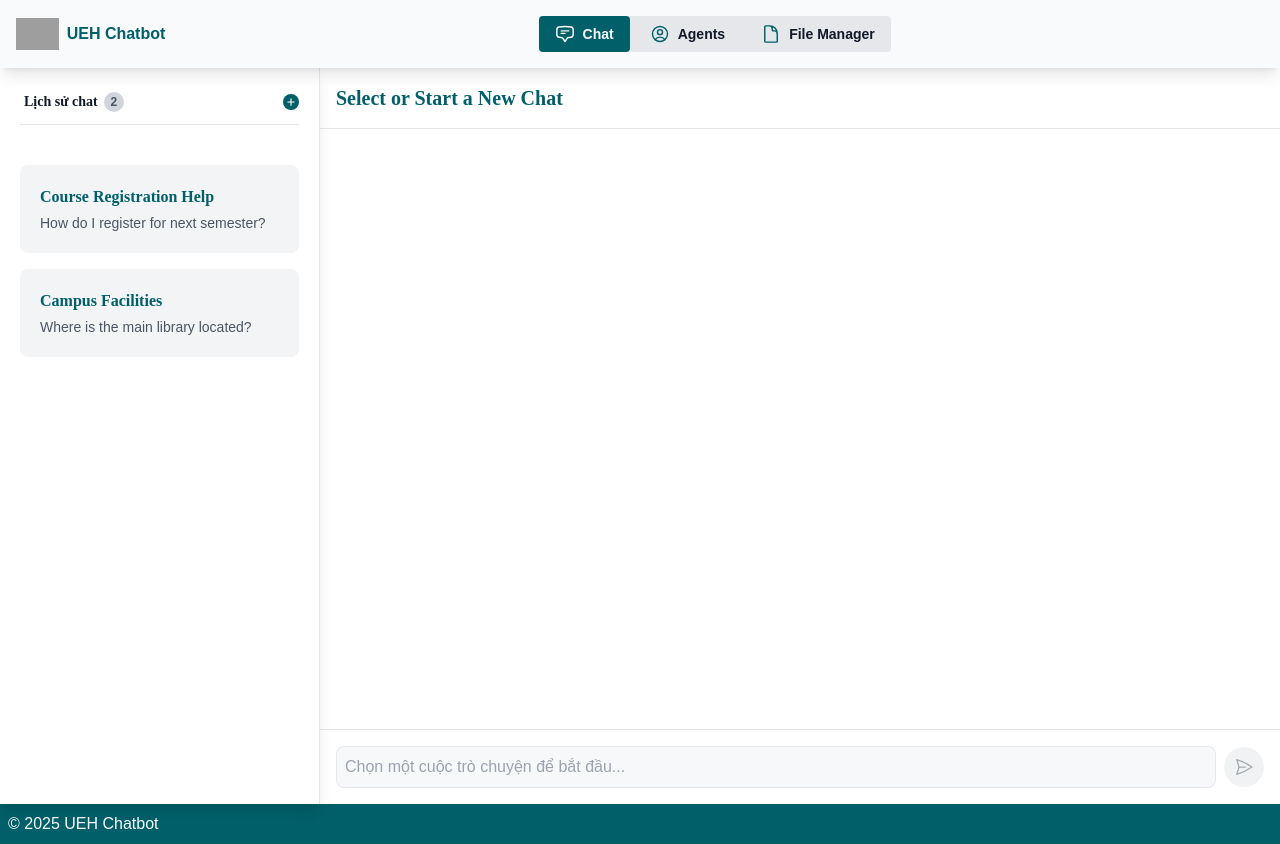
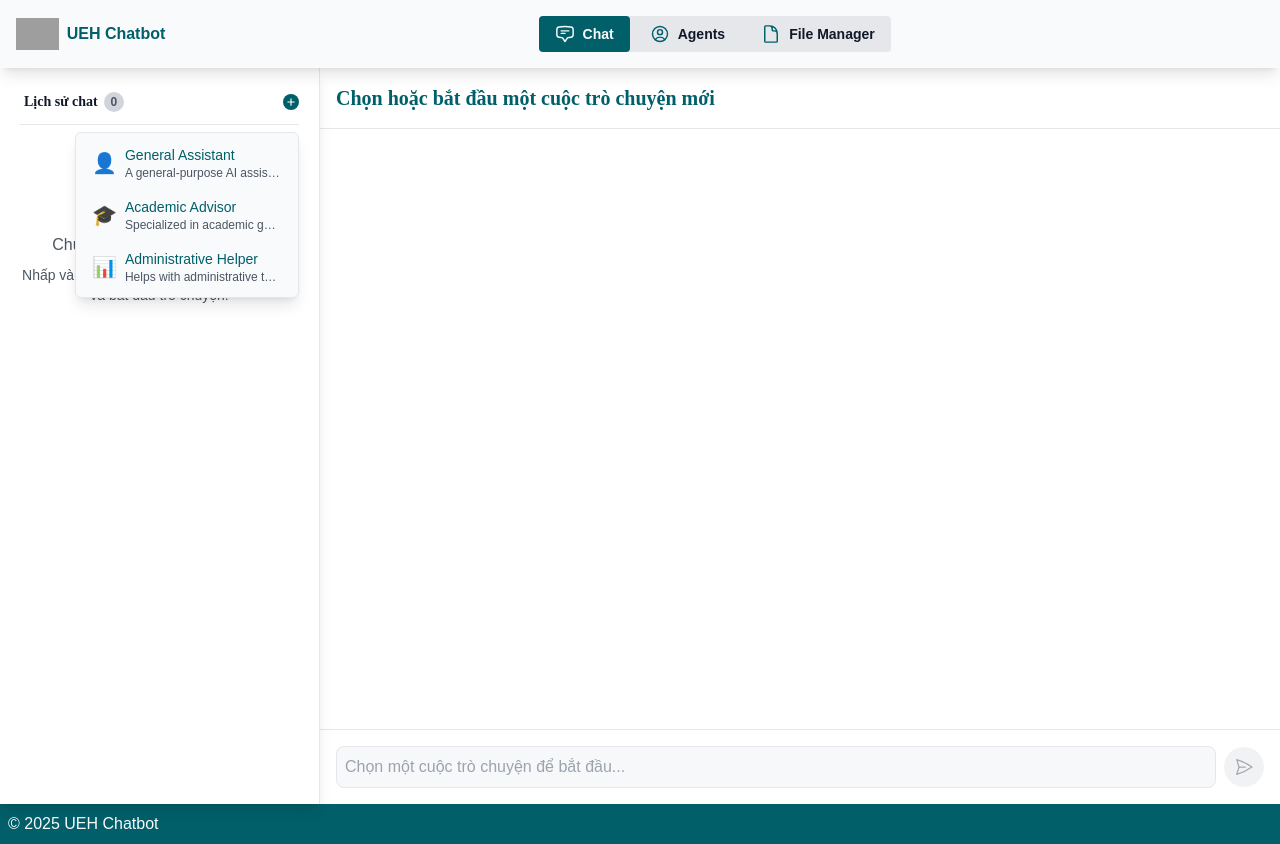
Before and after one commit to AnVuTrong/practice-redux, a React (Create React App) app: page /chat in a window 1280 px wide. Built offline with nearby package versions, Linux system fonts and the light colour scheme; grey boxes are pictures that could not be loaded.

Commit message:
Enhance chat UI with agent names and empty state messaging

```diff
--- a/src/components/chat-sidebar.components/ChatContent.component.tsx
+++ b/src/components/chat-sidebar.components/ChatContent.component.tsx
@@ -3,6 +3,7 @@ import { useAppDispatch, useAppSelector } from '../../hooks/redux.hook';
 import { ChatMessage } from '../chat-content.components/ChatMessage.component';
 import { ChatInput } from '../chat-content.components/ChatInput.component';
 import { addMessage } from '../../features/chatSlice.feature';
+import { AI_AGENTS } from '../../constants/Agents.constant';
 
 interface ChatContentProps {
   activeChatId: string | null;
@@ -21,6 +22,13 @@ export const ChatContent: React.FC<ChatContentProps> = ({
   const activeChat = useAppSelector(state =>
     activeChatId ? state.chat.chatSessions[activeChatId] : null
   );
+
+  // Get the agent name for the active chat
+  const agentName = React.useMemo(() => {
+    if (!activeChat?.agentId) return null;
+    const agent = AI_AGENTS.find(agent => agent.id === activeChat.agentId);
+    return agent?.name;
+  }, [activeChat?.agentId]);
 
   const handleSendMessage = (content: string) => {
     if (!activeChatId) return;
@@ -75,7 +83,9 @@ export const ChatContent: React.FC<ChatContentProps> = ({
           </button>
         )}
         <h1 className="text-xl font-bold text-primary">
-          {activeChatId ? 'Chat Session' : 'Select or Start a New Chat'}
+          {activeChatId
+            ? (agentName || 'Unknown Agent')
+            : 'Chọn hoặc bắt đầu một cuộc trò chuyện mới'}
         </h1>
       </div>
 
--- a/src/components/chat-sidebar.components/ChatHistoryList.component.tsx
+++ b/src/components/chat-sidebar.components/ChatHistoryList.component.tsx
@@ -19,7 +19,8 @@ export const ChatHistoryList: React.FC<ChatHistoryListProps> = ({
     <div className="h-[calc(100vh-10rem)] mt-0 p-5 flex-1 space-y-4 overflow-y-auto
       scrollbar-thin scrollbar-thumb-secondary-dark scrollbar-track-secondary/30
       hover:scrollbar-thumb-primary/50 transition-colors">
-      {chatHistory.map((chat) => (
+      {chatHistory.length > 0 ? (
+        chatHistory.map((chat) => (
           <ChatHistoryItem
             key={chat.id}
             chat={chat}
@@ -27,7 +28,18 @@ export const ChatHistoryList: React.FC<ChatHistoryListProps> = ({
             onClick={onChatSelect}
             onDelete={onChatDelete}
           />
-      ))}
+        ))
+      ) : (
+        <div className="text-center py-8 text-text-secondary">
+          <div className="flex justify-center items-center mb-2">
+            <span className="text-primary text-lg">
+              ↗️
+            </span>
+          </div>
+          <p>Chưa có cuộc trò chuyện nào.</p>
+          <p className="mt-2 text-sm">Nhấp vào nút + ở trên để chọn một nhân vật và bắt đầu trò chuyện!</p>
+        </div>
+      )}
     </div>
   );
 };
--- a/src/features/chatSlice.feature.ts
+++ b/src/features/chatSlice.feature.ts
@@ -1,6 +1,5 @@
 import { createSlice, PayloadAction } from '@reduxjs/toolkit';
 import { ChatHistory, ChatSession, Message, AIAgent } from '../types/chat.types';
-import { MOCK_CHAT_HISTORY } from '../constants/Chat.constant';
 import { AI_AGENTS } from '../constants/Agents.constant';
 
 interface ChatState {
@@ -13,11 +12,11 @@ interface ChatState {
 }
 
 const initialState: ChatState = {
-  chatHistory: MOCK_CHAT_HISTORY,
+  chatHistory: [],
   activeChatId: null,
   chatSessions: {},
   isSidebarOpen: true,
-  isAgentSelectorOpen: false,
+  isAgentSelectorOpen: true,
   selectedAgent: null
 };
 
```
Lines whose indentation alone changed are shown as unchanged.
